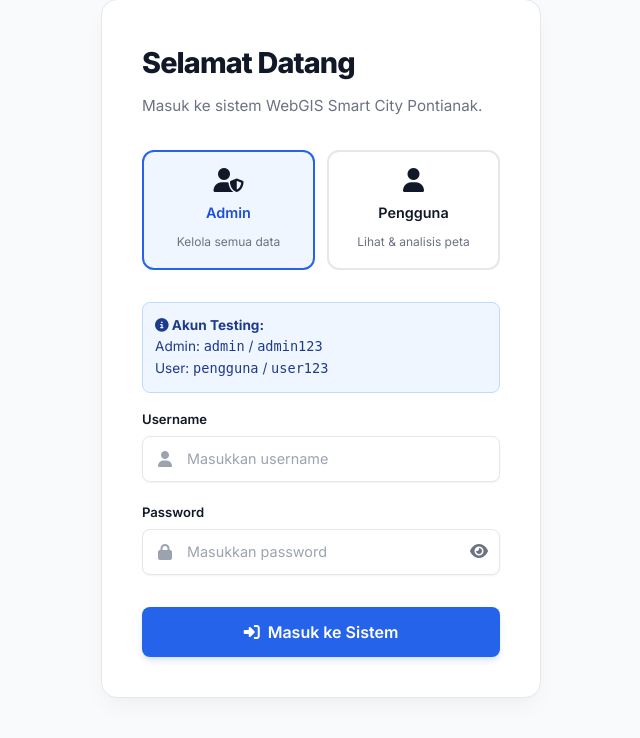
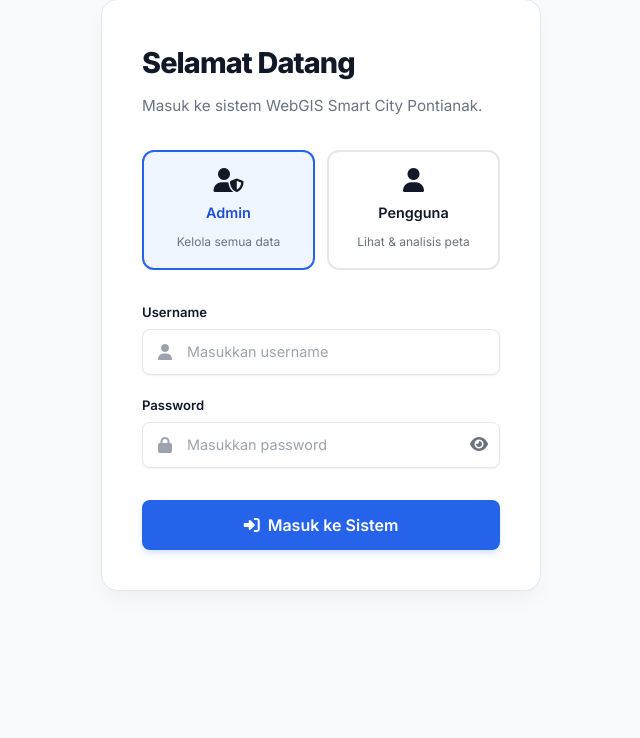
Before and after one commit to Tazyeuu/Webgis-Poverty, a PHP site: page /project_final/login.php in a window 1280 px wide. Shown: the part 61-799 px from the top of the page, without its empty margins (319-959 px from the left). After the commit the page ends 652 px from the top, so only its background shows below. Run offline with PHP 8.4, Linux system fonts and the light colour scheme.

Commit message:
chore: remove testing credentials from production login page and ignore local credentials file

```diff
--- a/project_final/login.php
+++ b/project_final/login.php
@@ -80,11 +80,6 @@ if ($_SERVER['REQUEST_METHOD'] === 'POST') {
             </div>
             <?php endif; ?>
 
-            <div style="background:#EFF6FF; border:1px solid #BFDBFE; border-radius:8px; padding:12px; margin-bottom:16px; font-size:0.85rem; color:#1E3A8A;">
-                <strong><i class="fas fa-info-circle"></i> Akun Testing:</strong><br>
-                Admin: <code>admin</code> / <code>admin123</code><br>
-                User: <code>pengguna</code> / <code>user123</code>
-            </div>
 
             <form method="POST" class="auth-form">
                 <div class="form-group">
```
Also changed, not shown: 1 other file.
